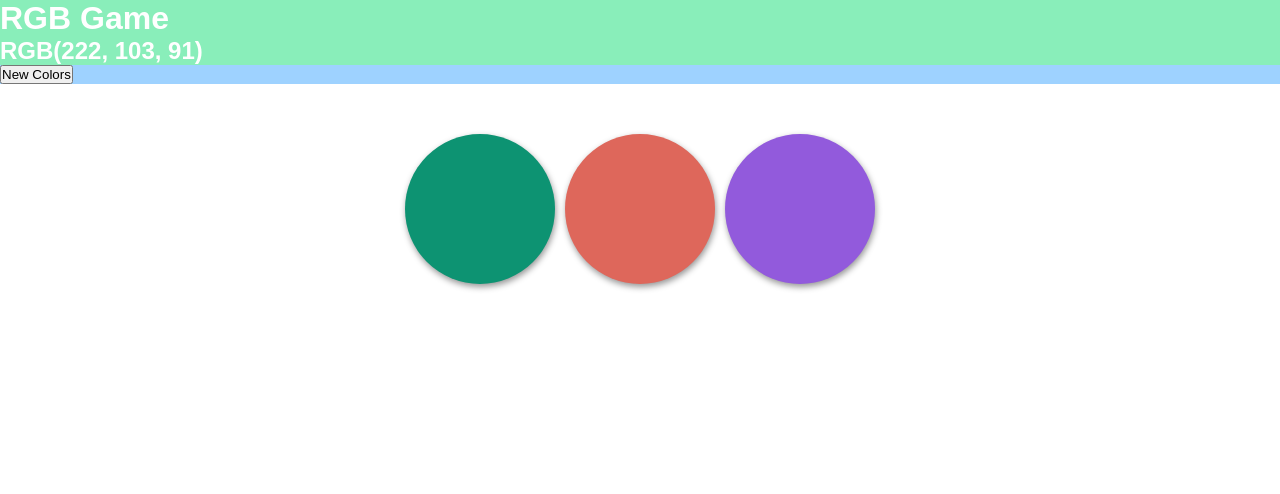
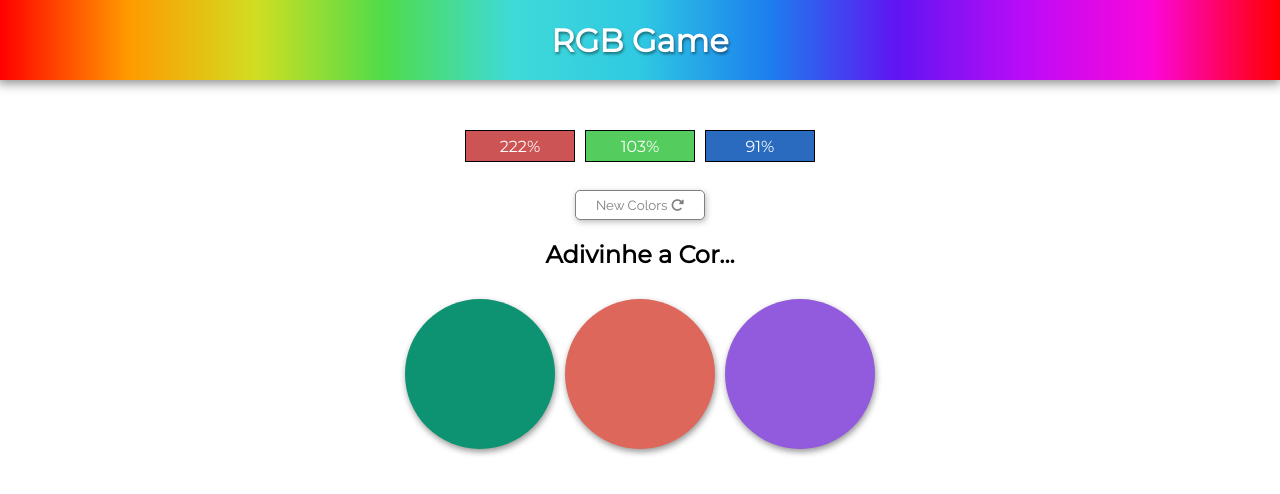
Before and after one commit to leonardoalc/rgb-game, a plain HTML site: page public/index.html in a window 1280 px wide. Drawn offline with Linux system fonts and the light colour scheme.

Commit message:
rgb v1.0

```diff
--- a/public/index.css
+++ b/public/index.css
@@ -1,25 +1,118 @@
 @charset "UTF-8";
+@import url('https://fonts.googleapis.com/css2?family=Montserrat&display=swap');
+@import url('https://fonts.googleapis.com/css2?family=Raleway&display=swap');
 
 * {
     padding: 0px;
     margin: 0px;
 
-    font-family: Arial, Helvetica, sans-serif;
+    font-family: "Montserrat", Arial, sans-serif;
 }
 header {
-    background-color: rgb(137, 238, 186);
+    display: flex;
+
+    align-items: center;
+    justify-content: center;
+
+    background: linear-gradient(
+        90deg,
+        rgba(255, 0, 0, 1) 0%,
+        rgba(255, 154, 0, 1) 10%,
+        rgba(208, 222, 33, 1) 20%,
+        rgba(79, 220, 74, 1) 30%,
+        rgba(63, 218, 216, 1) 40%,
+        rgba(47, 201, 226, 1) 50%,
+        rgba(28, 127, 238, 1) 60%,
+        rgba(95, 21, 242, 1) 70%,
+        rgba(186, 12, 248, 1) 80%,
+        rgba(251, 7, 217, 1) 90%,
+        rgba(255, 0, 0, 1) 100%
+    );
+    color: white;
+
+    height: 80px;
+
+    box-shadow: -1px 1px 11px 2px rgba(0, 0, 0, 0.473);
+
+    text-shadow: 1px 2px 3px rgba(0, 0, 0, 0.466);
+}
+#container-botao {
+    text-align: center;
+
+    width: 350px;
+
+    margin-top: 50px;
+    margin-left: auto;
+    margin-right: auto;
+}
+#container-cores {
+    display: flex;
+
+    height: 30px;
+
+    gap: 10px;
+}
+.cores-percent {
+    display: flex;
+    border: 1px solid black;
+    width: 100%;
+    height: 30px;
+
+    margin-bottom: 10px;
+
+    align-items: center;
+    justify-content: center;
+
     color: white;
 }
-nav {
-    background-color: rgb(158, 210, 255);
+#r {
+    background-color: #cc5454;
+}
+#g {
+    background-color: #54cc5e;
+}
+#b {
+    background-color: #2a6bc0;
+}
+button {
+    width: 130px;
+    height: 30px;
+
+    font-family: "Raleway", sans-serif;
+
+    background-color: white;
+
+    border: 1px solid #cc5490;
+    border-radius: 5px;
+
+    color: #cc5490;
+
+    box-shadow: 1px 2px 6px #cc5490;
+
+    margin-top: 30px;
+    margin-bottom: auto;
+}
+button.desativado {
+    box-shadow: 1px 2px 6px rgba(0, 0, 0, 0.274);
+    border: 1px solid gray;
+    color: gray;
+}
+button:active {
+    box-shadow: inset 1px 2px 3px rgba(0, 0, 0, 0.274);
+    font-size: 0.79em;
+}
+h2 {
+    text-align: center;
+    margin-top: 20px;
+
 }
 main {
     display: flex;
     gap: 10px;
 
-    width: 500px;
+    max-width: 500px;
 
-    margin-top: 50px;
+    margin-top: 30px;
     margin-right: auto;
     margin-left: auto;
 
@@ -50,3 +143,9 @@ main {
 #q2 {
     background-color: red;
 }
+@media(max-width: 500px) {
+    .quadro-cor {
+        height: 100px;
+        width: 100px;
+    }
+}
--- a/public/index.html
+++ b/public/index.html
@@ -11,16 +11,22 @@
 <body>
     <header>
         <h1>RGB Game</h1>
-        <h2>RGB(<span id="r">198</span>, <span id="g">229</span>, <span id="b">148</span>)</h2>
-        <nav>
-            <button onclick="gerarCor()">New Colors</button>
-        </nav>
     </header>
+    <div id="container-botao">
+        <div id="container-cores">
+            <span class="cores-percent" id="r"></span>
+            <span class="cores-percent" id="g"></span>
+            <span class="cores-percent" id="b"></span>
+        </div>
+        <button onclick="gerarCor()">New Colors <i class="fa-solid fa-rotate-right"></i></button>
+    </div>
+    <h2 id="recado">Adivinhe a cor</h2>
     <main>
         <div class="quadro-cor" id="q0"></div>
         <div class="quadro-cor" id="q1"></div>
         <div class="quadro-cor" id="q2"></div>
     </main>
     <script src="index.js"></script>
+    <script src="https://kit.fontawesome.com/e9ee83335e.js" crossorigin="anonymous"></script>
 </body>
 </html>
--- a/public/index.js
+++ b/public/index.js
@@ -2,12 +2,20 @@ let id = 0
 const q0 = document.getElementById("q0")
 const q1 = document.getElementById("q1")
 const q2 = document.getElementById("q2")
+const botao = document.getElementsByTagName("button")
+const recado = document.getElementById("recado")
 
 let rgb = [0, 0, 0]
 
 function gerarCor() {
     id = Math.floor(Math.random() * 3)
     console.log(id)
+    recado.innerHTML = "Adivinhe a Cor..."
+
+    /*Desativando botão para evitar erros*/
+    botao[0].setAttribute('disabled','disabled')
+    botao[0].setAttribute("class", "desativado")
+
     /*Variaveis para o texto*/
     const rtxt = document.getElementById("r")
     const gtxt = document.getElementById("g")
@@ -20,9 +28,9 @@ function gerarCor() {
         if (c == 0) {
             q0.style.background = `rgb(${r}, ${g}, ${b})`
             if (id == 0) {
-                rtxt.innerHTML = r
-                gtxt.innerHTML = g
-                btxt.innerHTML = b
+                rtxt.innerHTML = `${r}%`
+                gtxt.innerHTML = `${g}%`
+                btxt.innerHTML = `${b}%`
 
                 q0.addEventListener("click", ganhou)
                 q1.addEventListener("click", perdeu)
@@ -34,9 +42,9 @@ function gerarCor() {
         } else if (c == 1) {
             q1.style.background = `rgb(${r}, ${g}, ${b})`
             if (id == 1) {
-                rtxt.innerHTML = r
-                gtxt.innerHTML = g
-                btxt.innerHTML = b
+                rtxt.innerHTML = `${r}%`
+                gtxt.innerHTML = `${g}%`
+                btxt.innerHTML = `${b}%`
 
                 q1.addEventListener("click", ganhou)
                 q0.addEventListener("click", perdeu)
@@ -48,9 +56,9 @@ function gerarCor() {
         } else {
             q2.style.background = `rgb(${r}, ${g}, ${b})`
             if (id == 2) {
-                rtxt.innerHTML = r
-                gtxt.innerHTML = g
-                btxt.innerHTML = b
+                rtxt.innerHTML = `${r}%`
+                gtxt.innerHTML = `${g}%`
+                btxt.innerHTML = `${b}%`
 
                 q2.addEventListener("click", ganhou)
                 q1.addEventListener("click", perdeu)
@@ -60,10 +68,17 @@ function gerarCor() {
                 rgb.splice(2, 1, b)
             }
         }
-        console.log(rgb)
     }
 }
 function ganhou() {
+    recado.innerHTML = "Acertou!!"
+    gerenciando()
+}
+function perdeu() {
+    recado.innerHTML = "Errou..."
+    gerenciando()
+}
+function gerenciando() {
     if (id == 0) {
         /*Retirando eventos e trocando cores*/
         q0.removeEventListener("click", ganhou)
@@ -89,8 +104,8 @@ function ganhou() {
         q1.style.background = `rgb(${rgb[0]}, ${rgb[1]}, ${rgb[2]})`
         q0.style.background = `rgb(${rgb[0]}, ${rgb[1]}, ${rgb[2]})`
     }
-}
-function perdeu() {
-    alert("perdeu")
+        /*Ativando o botão*/
+        botao[0].removeAttribute("disabled", "disabled")
+        botao[0].removeAttribute("class", "desativado")
 }
 gerarCor()
```
